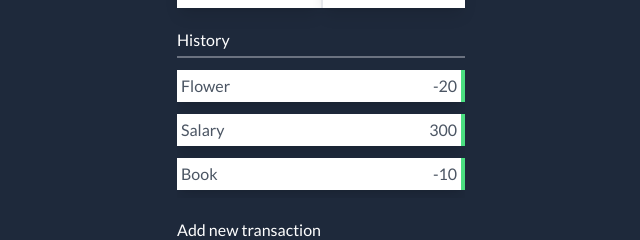
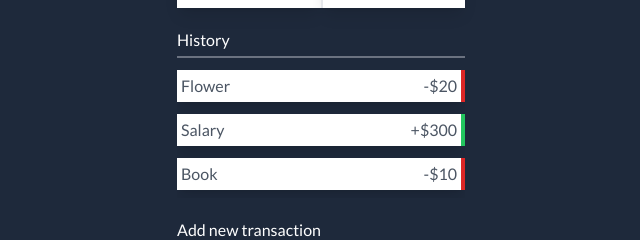
Before and after one commit to SalimiDev/expense-trackerApp, a React (Create React App) app: page / in a window 1280 px wide. Shown: the part 278-518 px from the top of the page, without its empty margins (319-959 px from the left). Built offline with nearby package versions, Linux system fonts and the light colour scheme.

Commit message:
style:added color to show  minus and plus in transactions

```diff
--- a/src/components/Transaction.js
+++ b/src/components/Transaction.js
@@ -1,9 +1,18 @@
 import React from 'react';
 
 const Transaction = ({ transaction }) => {
+    const { text, amount } = transaction;
+    const sign = amount < 0 ? '-' : '+';
     return (
-        <li className=' w-full bg-white mb-3 p-1 relative flex flex-row justify-between items-center text-gray-600 border-r-4 border-green-400 shadow-lg'>
-            {transaction.text} <span>{transaction.amount}</span>
+        <li
+            className={
+                ' w-full bg-white mb-3 p-1 relative flex flex-row justify-between items-center text-gray-600 border-r-4  shadow-lg ' +
+                (amount < 0 ? 'border-red-600' : 'border-green-500')
+            }>
+            {text}
+            <span>
+                {sign}${Math.abs(amount)}
+            </span>
             <button className='absolute bg-red-500 cursor-pointer w-full h-8  left-0 opacity-0 hover:opacity-60'>X</button>
         </li>
     );
```
